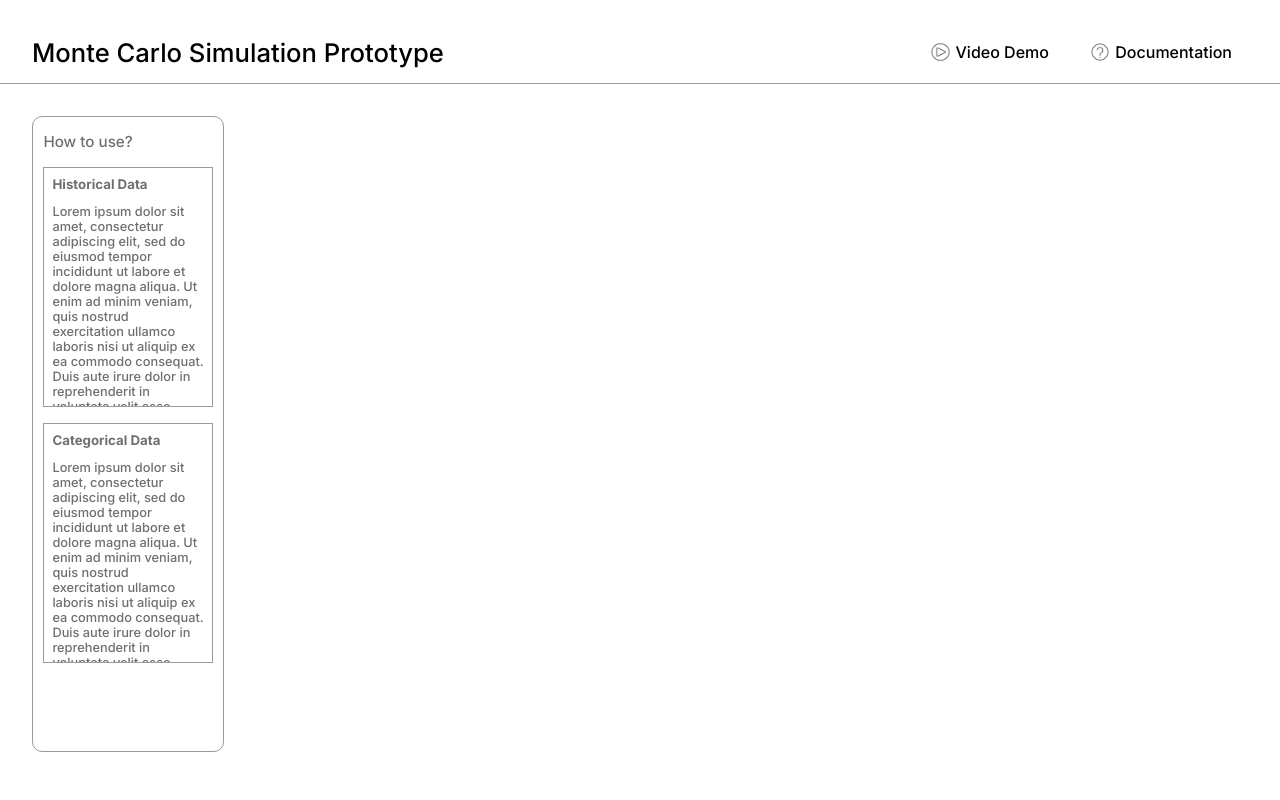
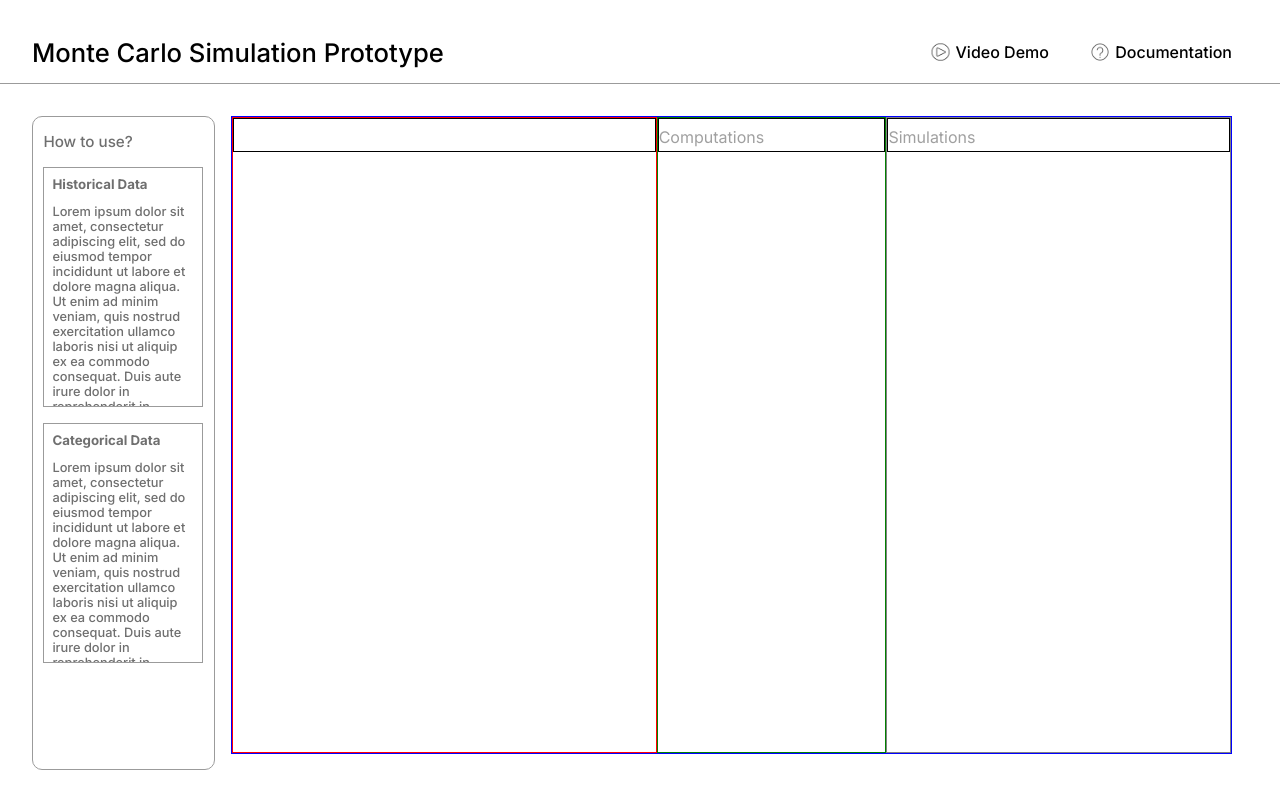
Before and after one commit to matchi-1/Monte-Carlo-Simulation-Prototype, a React (Create React App) app: page / in a window 1280 px wide. Built offline with nearby package versions, Linux system fonts and the light colour scheme.

Commit message:
more body formatting

```diff
--- a/src/App.css
+++ b/src/App.css
@@ -3,6 +3,7 @@
 :root {
   --light-grey: #9B9B9B;
   --text-dark-grey: #6F6F6F;
+  --text-light-dark-grey: #A0A0A0;
 }
 
 html, body {
@@ -66,7 +67,7 @@ html, body {
   height: 100%;
   display: flex;
   flex-direction: column;
-  box-sizing: border-box;
+  margin-right: 1rem;
 }
 
 .instructions-container p {
@@ -94,3 +95,39 @@ html, body {
   padding: 0;
   margin: 0;
 }
+
+.monte-carlo-sim-container {
+  display: grid;
+  grid-template-columns: 1.85fr 1fr 1.5fr; /* Controls column proportions */
+  width: 100%;
+  height: 100%;
+  border: 1px solid blue;
+}
+
+.hist-cat-container,
+.computations-container,
+.simulations-container {
+  border: 1px solid red;
+  display: flex;
+  flex-direction: column;
+}
+
+.hist-cat-container { border-color: red; }
+.computations-container { border-color: green; }
+.simulations-container { border-color: grey; }
+
+.cont-header-container{
+  display: flex;
+  flex-direction: row;
+  color: var(--text-light-dark-grey);
+  font-weight: 400;
+  border: 1px solid black;
+  height: 2rem;
+  align-items: flex-end;
+  justify-content: flex-start;
+}
+
+.cont-header-container p{
+  margin-top: 0;
+  margin-bottom: 0.25rem;
+}
--- a/src/App.js
+++ b/src/App.js
@@ -31,12 +31,23 @@ function App() {
         </div>
         <div className='monte-carlo-sim-container'>
           <div className='hist-cat-container'>
+            <div className='cont-header-container'>
 
+            </div>
+            <div className='hist-cat-data-container'>
+
+            </div>
           </div>
           <div className='computations-container'>
+            <div className='cont-header-container'>
+              <p>Computations</p>
+            </div>
 
           </div>
           <div className='simulations-container'>
+            <div className='cont-header-container'>
+              <p>Simulations</p>
+            </div>
 
           </div>
         </div>
```
